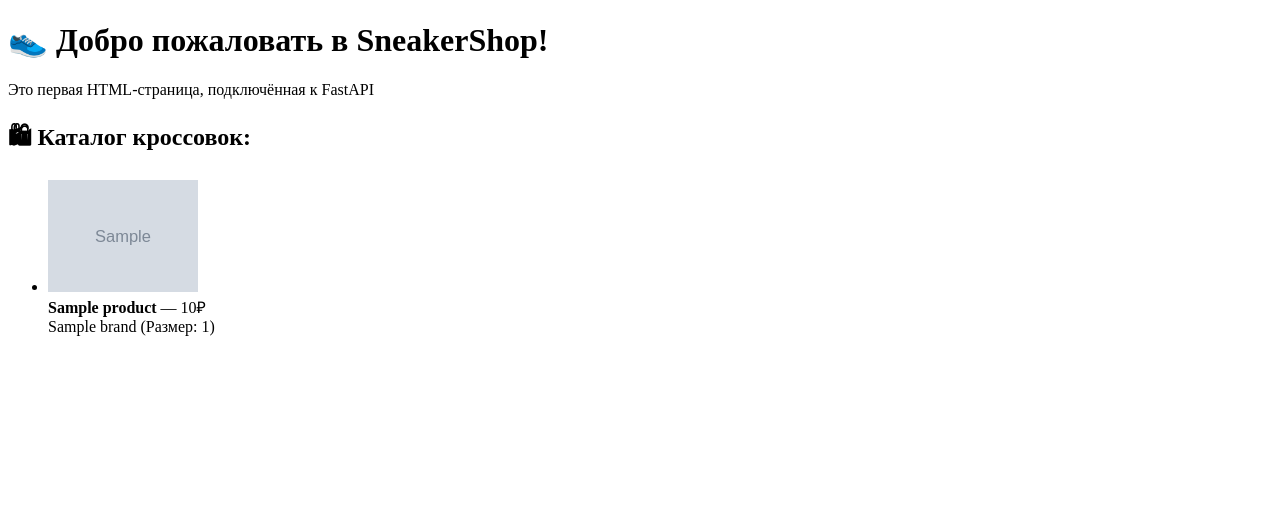
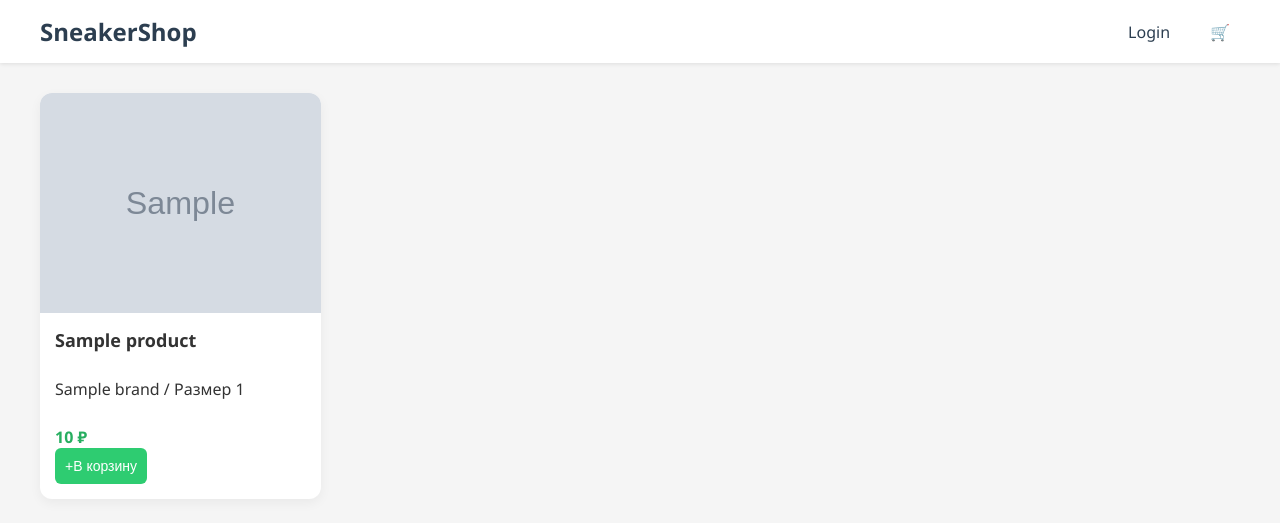
Before and after one commit to Skwozz/sneaker-shop, a FastAPI app: template templates/index.html in a window 1280 px wide. Shown: the top 523 px of the page. Run offline with FastAPI, Linux system fonts and the light colour scheme; the template is opened without the code that fills it: most values are stand-ins (such as "Sample title", 1, 10 or a date in 2020); grey boxes marked "Sample" are stand-in pictures.

Commit message:
допилен фронт/добавление в корзину через фронт

```diff
--- a/app/main.py
+++ b/app/main.py
@@ -1,5 +1,6 @@
 from fastapi import FastAPI
-from app.routers import product_router, auth_router,front_router ,user_router, cart_item_router, order_router
+from app.routers import product_router, auth_router, front_router, user_router, cart_item_router, order_router, \
+    login_router
 from fastapi.staticfiles import StaticFiles
 from fastapi.templating import Jinja2Templates
 app = FastAPI()
@@ -10,5 +11,6 @@ app.include_router(user_router.router)
 app.include_router(cart_item_router.router)
 app.include_router(order_router.router)
 app.include_router(front_router.router)
+app.include_router(login_router.router)
 app.mount('/static',StaticFiles(directory='static'), name= 'static')
 templates = Jinja2Templates(directory='templates')
--- a/app/routers/auth_router.py
+++ b/app/routers/auth_router.py
@@ -47,23 +47,26 @@ async def login_with_access_token(
     access_token = crreate_access_token(data={"sub": user.username})
     return {"access_token": access_token, "token_type": "bearer"}
 
+from fastapi import Request
+
 async def get_current_user(
-    token: str = Depends(oauth2_scheme),
-    session: AsyncSession = Depends(get_session)):
+    request: Request,
+    session: AsyncSession = Depends(get_session)
+):
+    token = request.cookies.get("access_token")
+    if not token:
+        raise HTTPException(status_code=401, detail="Not authenticated")
 
-    credentials_exception = HTTPException(
-        status.HTTP_401_UNAUTHORIZED,
-        detail='Ошибка в пароде или логине',
-        headers={"WWW-Authenticate": "Bearer"},
-    )
     try:
-            payload = jwt.decode(token, SECRET_KEY, algorithms=[ALGORITHM])
-            username: str = payload.get("sub")
-            if username is None:
-                raise credentials_exception
+        payload = jwt.decode(token, SECRET_KEY, algorithms=[ALGORITHM])
+        username: str = payload.get("sub")
+        if username is None:
+            raise HTTPException(status_code=401, detail="Invalid token")
     except JWTError:
-        raise credentials_exception
+        raise HTTPException(status_code=401, detail="Invalid token")
+
     user = await user_crud.get_user_by_username(session, username)
-    if user is None:
-        raise credentials_exception
+    if not user:
+        raise HTTPException(status_code=404, detail="User not found")
+
     return user
--- a/templates/index.html
+++ b/templates/index.html
@@ -1,22 +1,162 @@
 <!DOCTYPE html>
-<html>
+<html lang="ru">
 <head>
-    <title>SneakerShop</title>
+  <meta charset="UTF-8">
+  <title>SneakerShop</title>
+  <meta name="viewport" content="width=device-width, initial-scale=1.0">
+  <style>
+    body {
+      margin: 0;
+      font-family: 'Segoe UI', sans-serif;
+      background-color: #f5f5f5;
+      color: #333;
+    }
+
+    a {
+      text-decoration: none;
+      color: inherit;
+    }
+
+    .container {
+      max-width: 1200px;
+      margin: 0 auto;
+      padding: 0 20px;
+    }
+
+    /* Шапка */
+    .header {
+      background-color: #ffffff;
+      box-shadow: 0 1px 4px rgba(0,0,0,0.1);
+      padding: 15px 0;
+      position: sticky;
+      top: 0;
+      z-index: 1000;
+    }
+
+    .header-inner {
+      display: flex;
+      justify-content: space-between;
+      align-items: center;
+    }
+
+    .logo {
+      font-size: 24px;
+      font-weight: bold;
+      color: #2c3e50;
+    }
+
+    .nav {
+      display: flex;
+      gap: 20px;
+    }
+
+    .nav a {
+      color: #2c3e50;
+      font-weight: 500;
+      padding: 5px 10px;
+      transition: background 0.2s;
+    }
+
+    .nav a:hover {
+      background-color: #f0f0f0;
+      border-radius: 5px;
+    }
+
+    /* Каталог */
+    .product-grid {
+      display: grid;
+      grid-template-columns: repeat(auto-fill, minmax(250px, 1fr));
+      gap: 25px;
+      margin-top: 30px;
+    }
+
+    .product-card {
+      background-color: #fff;
+      border-radius: 12px;
+      box-shadow: 0 4px 12px rgba(0,0,0,0.05);
+      overflow: hidden;
+      display: flex;
+      flex-direction: column;
+      transition: transform 0.2s ease;
+    }
+
+    .product-card:hover {
+      transform: translateY(-3px);
+    }
+
+    .product-card img {
+      width: 100%;
+      height: 220px;
+      object-fit: cover;
+    }
+
+    .product-info {
+      padding: 15px;
+      display: flex;
+      flex-direction: column;
+      gap: 10px;
+    }
+
+    .product-info h3 {
+      margin: 0;
+      font-size: 18px;
+      color: #333;
+    }
+
+    .price {
+      font-size: 16px;
+      font-weight: bold;
+      color: #27ae60;
+    }
+
+    button {
+      background-color: #2ecc71;
+      border: none;
+      color: white;
+      padding: 10px;
+      border-radius: 6px;
+      cursor: pointer;
+      font-size: 14px;
+      transition: background 0.2s;
+    }
+
+    button:hover {
+      background-color: #27ae60;
+    }
+  </style>
 </head>
 <body>
-    <h1>👟 Добро пожаловать в SneakerShop!</h1>
-    <p>Это первая HTML-страница, подключённая к FastAPI</p>
+  <!-- Шапка -->
+  <header class="header">
+    <div class="container header-inner">
+      <a href="/" class="logo">SneakerShop</a>
+      <nav class="nav">
+        <a href="/login">Login</a>
+        <a href="/cart/">🛒</a>
+      </nav>
+    </div>
+  </header>
+
+  <!-- Каталог товаров -->
+  <main class="container">
+    <div class="product-grid">
+      {% for product in products %}
+      <div class="product-card">
+        <img src="{{ product.image_url }}" alt="{{ product.name }}">
+        <div class="product-info">
+          <h3>{{ product.name }}</h3>
+          <p>{{ product.brand }} / Размер {{ product.size }}</p>
+          <div class="price-cart">
+            <span class="price">{{ product.price }} ₽</span>
+            <form method="post" action="/add-to-cart/">
+              <input type="hidden" name="product_id" value="{{ product.id }}">
+              <button type="submit">+В корзину</button>
+            </form>
+          </div>
+        </div>
+      </div>
+      {% endfor %}
+    </div>
+  </main>
 </body>
-<h2>🛍 Каталог кроссовок:</h2>
-    <ul>
-      {% for product in products %}
-        <li>
-  <img src="{{ product.image_url }}" alt="{{ product.name }}" width="150"><br>
-  <strong>{{ product.name }}</strong> — {{ product.price }}₽<br>
-  {{ product.brand }} (Размер: {{ product.size }})
-</li>
-
-      {% endfor %}
-    </ul>
-
 </html>
```
Also changed, not shown: app/routers/front_router.py (+29 -2 lines), app/routers/login_router.py (added, +70 -0 lines), docker-compose.yaml (+19 -19 lines), static/style.css (+108 -16 lines), templates/cart.html (added, +15 -0 lines), templates/login.html (added, +14 -0 lines), app/crud/user_crud.py (line endings or trailing spaces).
